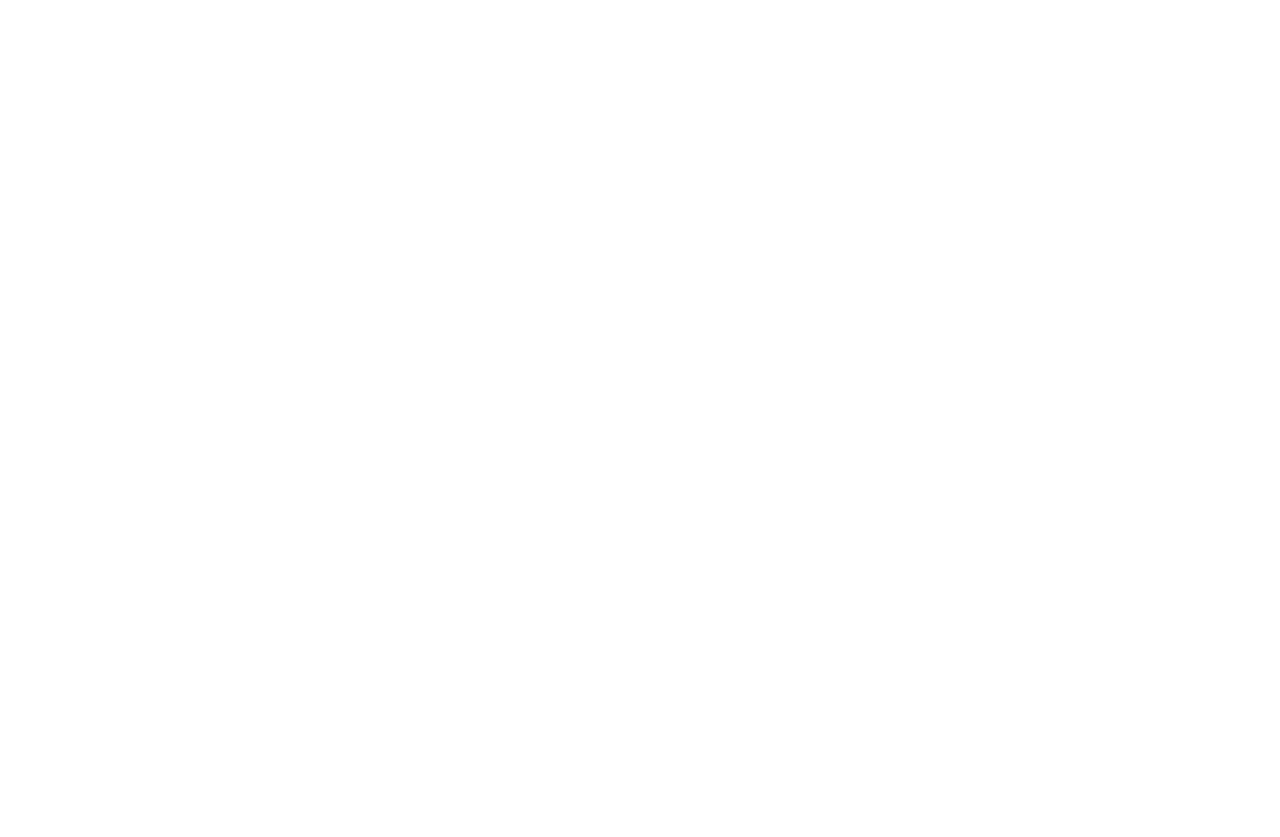
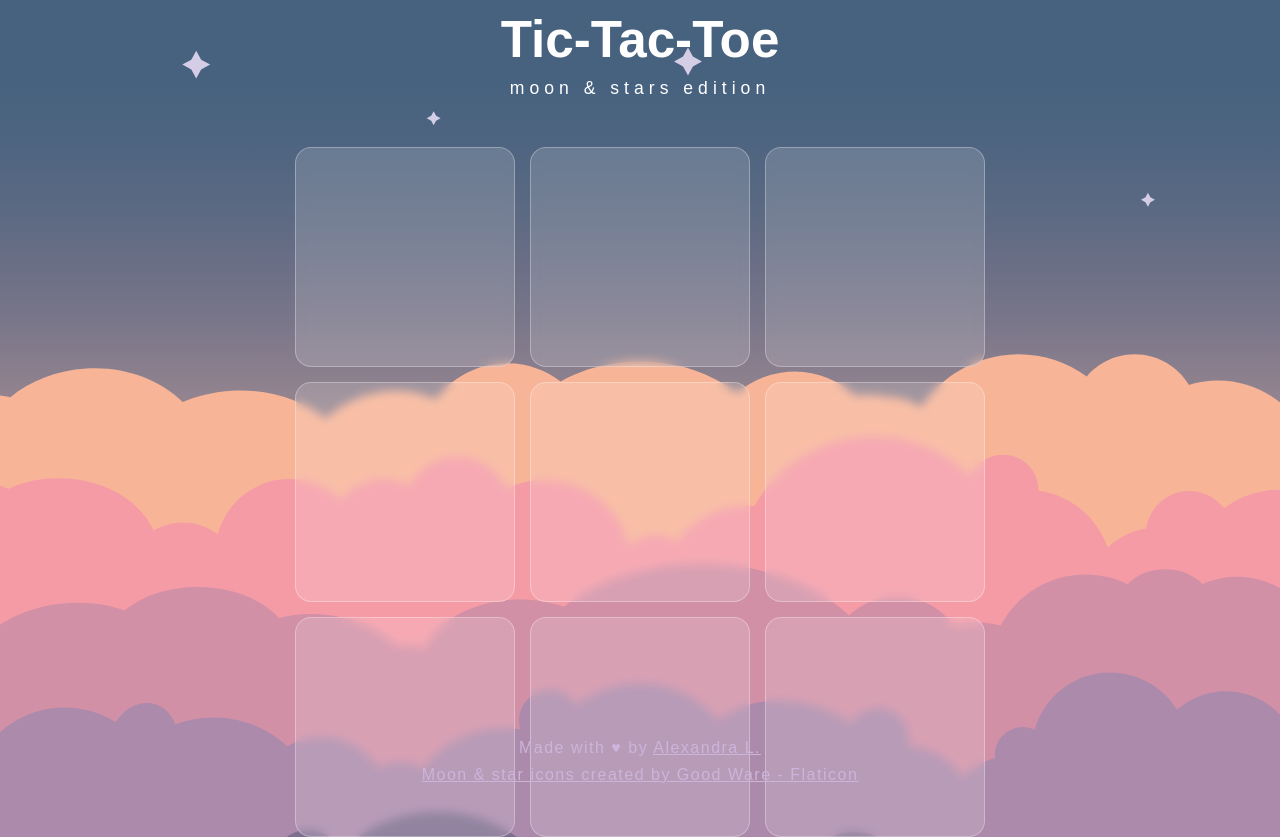
Before and after one commit to alexandranadine/tictactoe, a plain HTML site: page index.html in a window 1280 px wide. Before the commit the page ends 800 px from the top, so only its background shows below. Drawn offline with Linux system fonts and the light colour scheme; a web font is replaced by a local one.

Commit message:
added images, finished(?) layout

```diff
--- a/index.html
+++ b/index.html
@@ -4,12 +4,35 @@
     <meta charset="UTF-8">
     <meta http-equiv="X-UA-Compatible" content="IE=edge">
     <meta name="viewport" content="width=device-width, initial-scale=1.0">
+    <link rel="stylesheet" href="https://use.typekit.net/car8mjb.css">
     <link rel="stylesheet" href="modern-normalize.css">
     <link rel="stylesheet" href="style.css">
     <title>Tic-Tac-Toe</title>
 </head>
 <body>
+    <div class="container">
 
+        <header class="header">
+            <h1>Tic-Tac-Toe</h1>
+            <h2>moon & stars edition</h2>
+        </header>
+
+        <div class="board">
+            <div class="cell"></div>
+            <div class="cell"></div>
+            <div class="cell"></div>
+            <div class="cell"></div>
+            <div class="cell"></div>
+            <div class="cell"></div>
+            <div class="cell"></div>
+            <div class="cell"></div>
+            <div class="cell"></div>
+        </div>
+
+        <footer class="footer">
+            <p>Made with &hearts; by <a href="https://github.com/alexandranadine">Alexandra L.</a></p>
+            <a href="https://www.flaticon.com/free-icons/moon" title="moon icons">Moon & star icons created by Good Ware - Flaticon</a></footer>
+    </div>
 
 
 <script src="app.js"></script>
--- a/index.scss
+++ b/index.scss
@@ -0,0 +1,100 @@
+$lavender: #cdb4db;
+$light-pink: #ffc8dd;
+$med-pink: #ffafcc;
+$dark-pink: #d3628b;
+$baby-blue: #bde0fe;
+$blue: #a2d2ff;
+$grey: #444444;
+
+html,
+body {
+  height: 100%;
+  color: $grey;
+}
+
+body {
+  background-color: $lavender;
+  background-attachment: fixed;
+  background: url("sky.svg") no-repeat;
+  background-size: cover;
+  background-position: 0 28%;
+  font-family: ofelia-display, sans-serif;
+  font-weight: 300;
+  font-style: normal;
+}
+
+h1 {
+  font-family: lores-9-plus-narrow, sans-serif;
+  font-weight: 700;
+  font-size: 3.2rem;
+  margin: 3rem 0 0 0;
+  color: #fff;
+}
+
+h2 {
+  font-weight: 300;
+  letter-spacing: 5px;
+  font-size: 1.1rem;
+  margin: 0.5rem 0 3rem 0;
+  color: #fff;
+}
+
+.container {
+  display: flex;
+  flex-direction: column;
+  justify-content: center;
+  align-items: center;
+  height: 100%;
+}
+
+.header {
+  display: flex;
+  flex-direction: column;
+  align-items: center;
+}
+
+.board {
+  display: grid;
+  grid-template-columns: repeat(3, auto);
+  gap: 15px;
+  justify-content: center;
+  align-content: center;
+}
+
+.cell {
+  display: flex;
+  width: 220px;
+  height: 220px;
+  border-radius: 1rem;
+  background-color: rgba(255, 255, 255, 0.15);
+  backdrop-filter: blur(5px);
+  justify-content: center;
+  align-items: center;
+  border: 1px solid rgba(255, 255, 255, 0.3);
+
+  img {
+    width: 100px;
+    height: 100px;
+    filter: invert(100%);
+  }
+}
+
+.footer {
+  display: flex;
+  flex-direction: column;
+  align-items: center;
+  position: absolute;
+  bottom: 0;
+  padding: 1rem;
+
+  a {
+    color: $lavender;
+    letter-spacing: 1.5px;
+  }
+
+  p {
+    color: $lavender;
+    letter-spacing: 1.5px;
+    margin: .5rem 0;
+  }
+}
```
Also changed, not shown: moon.png (added), sky.svg (added), star.png (added), style.css, 1 other file.
